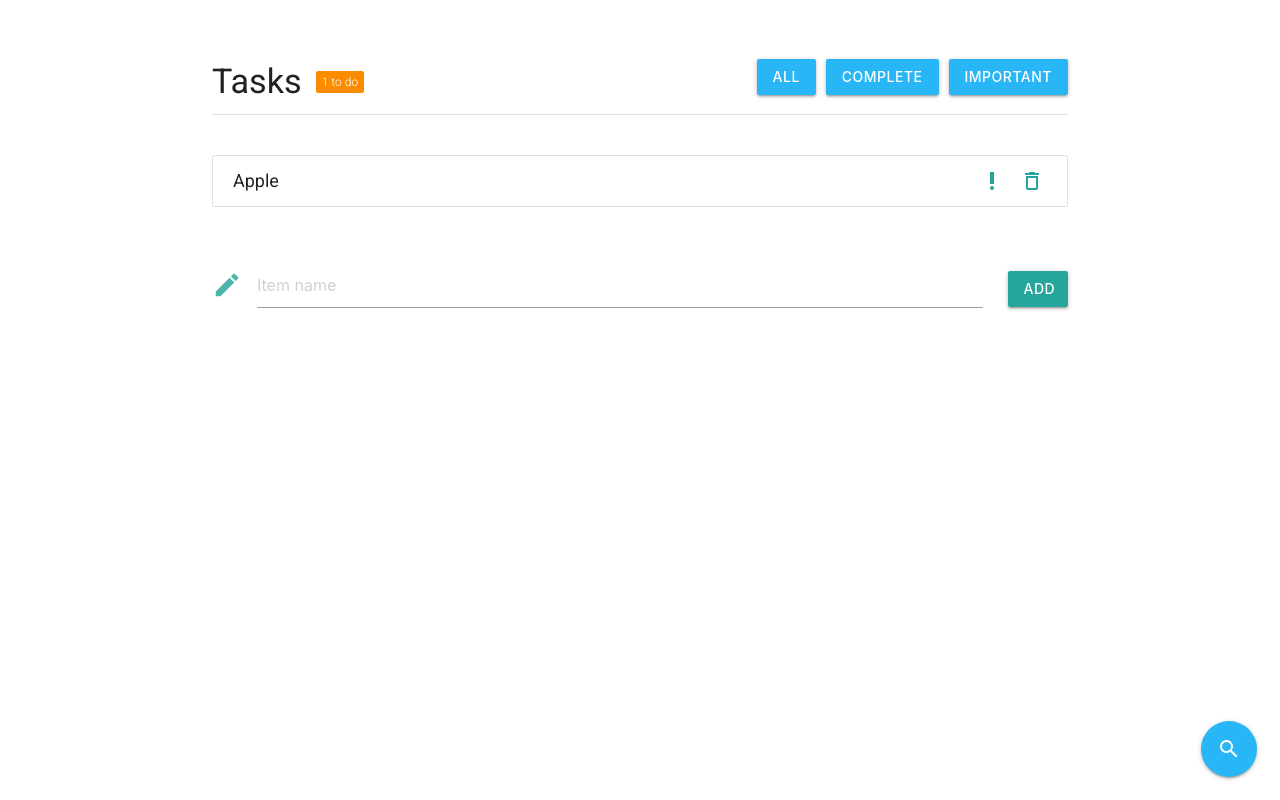
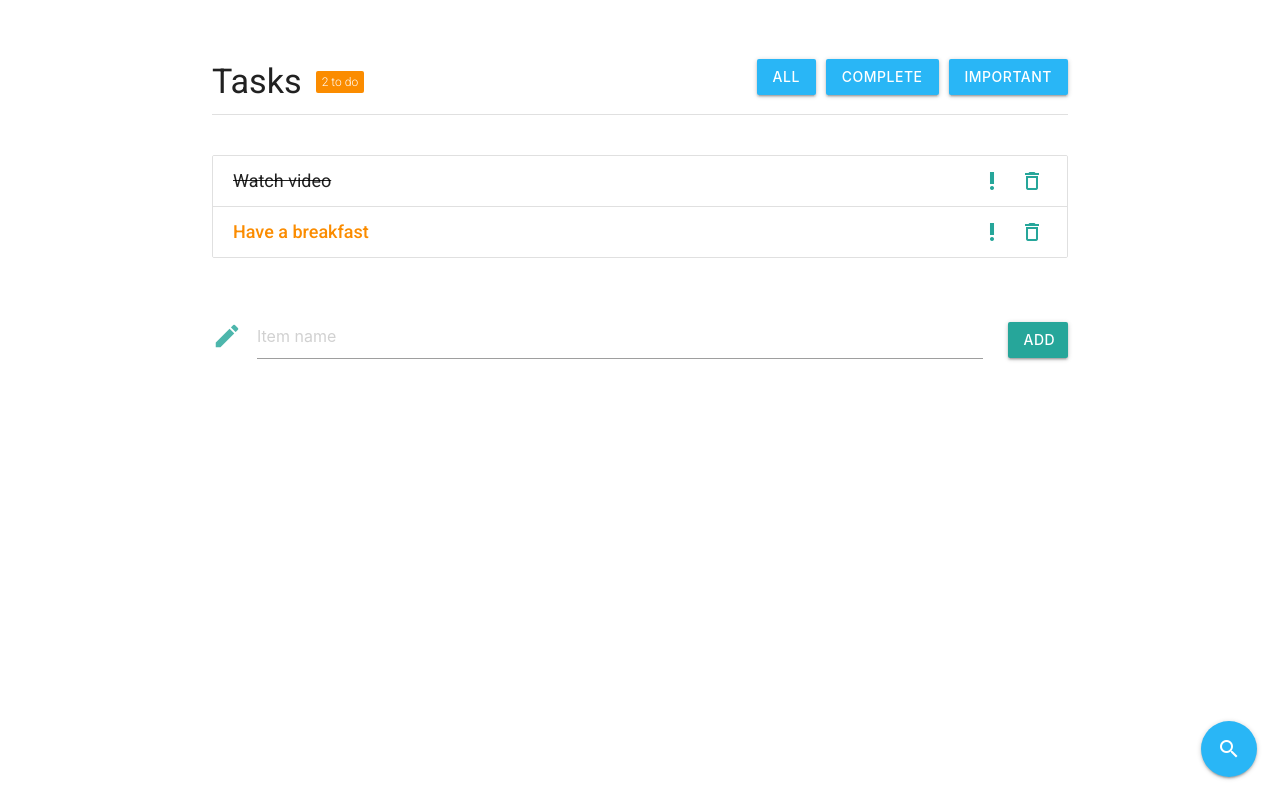
Before and after one commit to akrynskyi/react-practice, a React (Create React App) app: page / in a window 1280 px wide. Built offline with nearby package versions, Linux system fonts and the light colour scheme.

Commit message:
add new item func

```diff
--- a/src/App.jsx
+++ b/src/App.jsx
@@ -7,19 +7,33 @@ import AddTodo from './components/add-todo';
 
 class App extends Component {
 
-  constructor(props) {
-    super(props);
+  constructor() {
+    super();
+
     this.state = {
-      todos: []
+      todos: [
+        {id: 1, name: 'Watch video', complete: true, important: false},
+        {id: 2, name: 'Have a breakfast', complete: false, important: true},
+      ]
     };
+  }
+
+  addItem = (item) => {
+    this.setState(({todos}) => ({ todos: [...todos, item] }));
   }
 
   render() {
     return (
       <div className="container view">
-        <AppHeader />
-        <TodoList />
-        <AddTodo />
+        <AppHeader
+          todosTotal={this.state.todos.length}
+        />
+        <TodoList
+          todos={this.state.todos}
+        />
+        <AddTodo
+          onItemAdded={this.addItem}
+        />
       </div>
     );
   }
--- a/src/components/add-todo/add-todo.jsx
+++ b/src/components/add-todo/add-todo.jsx
@@ -1,14 +1,60 @@
-import React from 'react';
+import React, { Component } from 'react';
 import './add-todo.css';
 
-export const AddTodo = () => {
+export class AddTodo extends Component {
+
+  constructor() {
+    super();
+
+    this.state = {
+      name: ''
+    }
+  }
+
+  handleInputChange = (e) => {
+    this.setState({
+      name: e.target.value
+    });
+  };
+
+  onSubmit = (e) => {
+    e.preventDefault();
+    const { onItemAdded } = this.props;
+
+    if (!this.state.name) return;
+
+    onItemAdded({
+      id: Date.now(),
+      name: this.state.name,
+      complete: false,
+      important: false
+    });
+
+    this.setState({
+      name: ''
+    });
+  };
+
+  render() {
     return (
+      <form onSubmit={this.onSubmit}>
         <div className="row panel">
           <div className="input-field">
-        <i className="material-icons prefix teal-text text-lighten-2">create</i>
-        <input type="text" placeholder="Item name" />
+            <i
+              className="material-icons prefix teal-text text-lighten-2"
+            >create</i>
+            <input
+              type="text"
+              placeholder="Item name"
+              onChange={this.handleInputChange}
+              value={this.state.name}
+            />
           </div>
-      <button className="waves-effect waves-light btn">Add</button>
+          <button
+            className="waves-effect waves-light btn"
+          >Add</button>
         </div>
+      </form>
     );
   }
+}
--- a/src/components/app-header/app-header.jsx
+++ b/src/components/app-header/app-header.jsx
@@ -1,7 +1,7 @@
 import React from 'react';
 import './app-header.css';
 
-export const AppHeader = () => {
+export const AppHeader = ({todosTotal}) => {
   return (
     <>
       <div className="row-wrap">
@@ -10,7 +10,7 @@ export const AppHeader = () => {
           <span
             className="new badge orange darken-1"
             data-badge-caption="to do"
-          >1</span>
+          >{todosTotal}</span>
         </h4>
         <div>
           <button className="waves-effect waves-light btn light-blue lighten-1">
--- /dev/null
+++ b/src/components/todo-list-item/index.js
@@ -0,0 +1,3 @@
+import { TodoListItem } from './todo-list-item';
+
+export default TodoListItem;
--- /dev/null
+++ b/src/components/todo-list-item/todo-list-item.css
@@ -0,0 +1,30 @@
+.btn-icon {
+  cursor: pointer;
+  width: 30px;
+  height: 30px;
+  background: transparent;
+  border-radius: 4px;
+  outline: none;
+  border: none;
+  display: flex;
+  align-items: center;
+  justify-content: center;
+  transition: background .2s linear;
+}
+
+.btn-icon:not(:first-child) {
+  margin-right: 10px;
+}
+
+.btn-icon:hover {
+  background: rgb(209, 209, 209);
+}
+
+.complete {
+  text-decoration: line-through;
+}
+
+.important {
+  color: #fb8c00;
+  font-weight: 500;
+}
--- /dev/null
+++ b/src/components/todo-list-item/todo-list-item.jsx
@@ -0,0 +1,23 @@
+import React from 'react';
+import './todo-list-item.css';
+
+export const TodoListItem = ({name, complete, important}) => {
+  const completeClass = complete ? 'complete' : '';
+  const importantClass = important ? 'important' : '';
+
+  return (
+    <>
+      <span
+        className={`${completeClass} ${importantClass}`}
+      >{name}</span>
+      <div>
+        <button className="secondary-content btn-icon">
+          <i className="material-icons">delete_outline</i>
+        </button>
+        <button className="secondary-content btn-icon">
+          <i className="material-icons">priority_high</i>
+        </button>
+      </div>
+    </>
+  )
+}
--- a/src/components/todo-list/todo-list.css
+++ b/src/components/todo-list/todo-list.css
@@ -8,25 +8,3 @@
   align-items: center;
   justify-content: space-between;
 }
-
-.btn-icon {
-  cursor: pointer;
-  width: 30px;
-  height: 30px;
-  background: transparent;
-  border-radius: 4px;
-  outline: none;
-  border: none;
-  display: flex;
-  align-items: center;
-  justify-content: center;
-  transition: background .2s linear;
-}
-
-.btn-icon:not(:first-child) {
-  margin-right: 10px;
-}
-
-.btn-icon:hover {
-  background: rgb(209, 209, 209);
-}
--- a/src/components/todo-list/todo-list.jsx
+++ b/src/components/todo-list/todo-list.jsx
@@ -1,20 +1,20 @@
 import React from 'react';
 import './todo-list.css';
 
-export const TodoList = () => {
+import TodoListItem from '../todo-list-item';
+
+export const TodoList = ({todos}) => {
   return (
     <ul className="collection list">
-      <li className="collection-item item">
-        <span>Apple</span>
-        <div>
-          <button className="secondary-content btn-icon">
-            <i className="material-icons">delete_outline</i>
-          </button>
-          <button className="secondary-content btn-icon">
-            <i className="material-icons">priority_high</i>
-          </button>
-        </div>
-      </li>
+      {todos.map(todo => {
+        const {id, ...todoData} = todo;
+
+        return (
+          <li className="collection-item item" key={id}>
+            <TodoListItem {...todoData} />
+          </li>
+        )
+      })}
     </ul>
   );
 }
```
Lines whose indentation alone changed are shown as unchanged.
